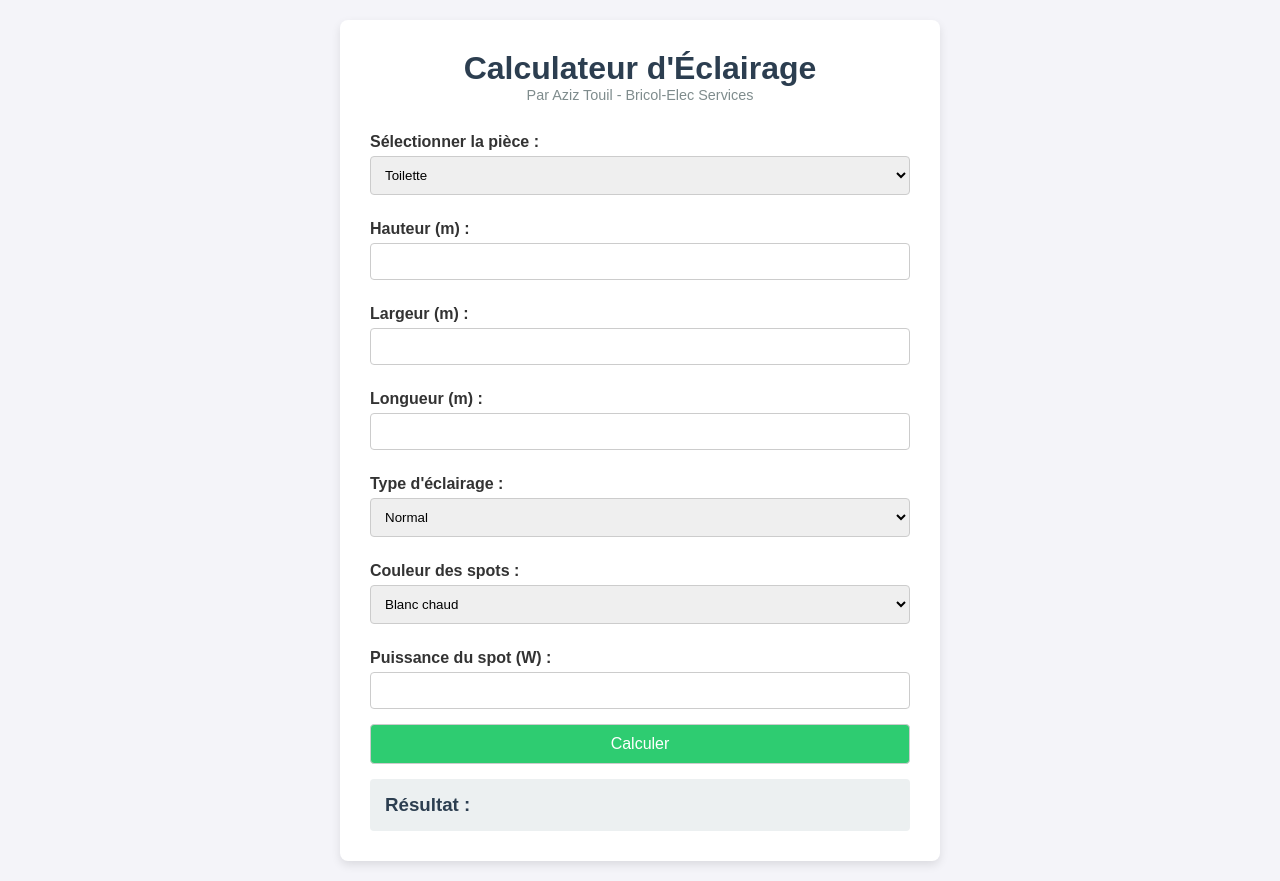
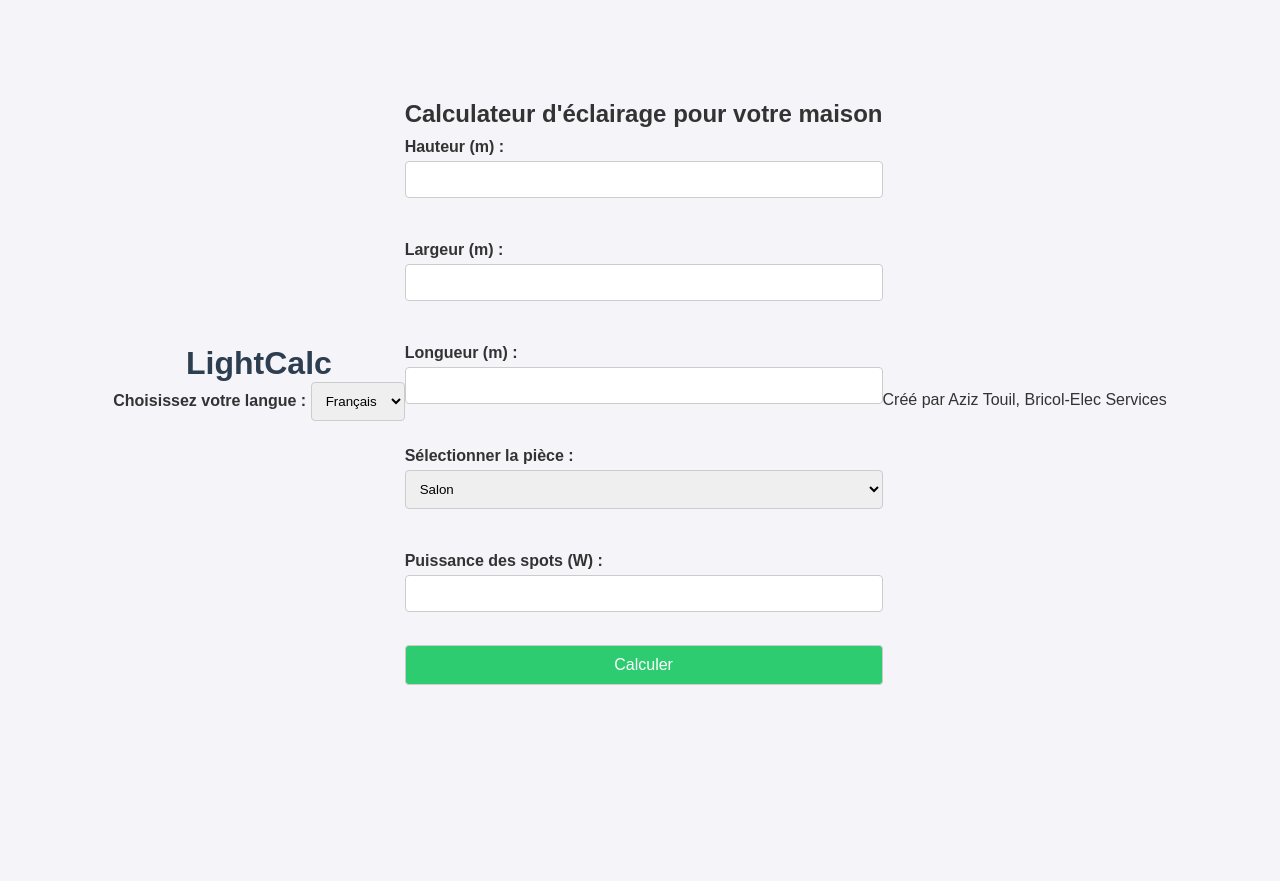
Before and after one commit to aziz-py/Bricol-Elec-Light, a plain HTML site: page index.html in a window 1280 px wide. After the commit the page ends 800 px from the top, so only its background shows below. Drawn offline with Linux system fonts and the light colour scheme.

Commit message:
Update index.html

```diff
--- a/index.html
+++ b/index.html
@@ -3,68 +3,57 @@
 <head>
   <meta charset="UTF-8">
   <meta name="viewport" content="width=device-width, initial-scale=1.0">
-    <title>Calcul d'Éclairage - Bricol-Elec Services</title>
+  <title>LightCalc - Calculateur d'éclairage</title>
   <link rel="stylesheet" href="style.css">
 </head>
 <body>
-
-    <div class="container">
   <header>
-            <h1>Calculateur d'Éclairage</h1>
-            <p>Par Aziz Touil - Bricol-Elec Services</p>
+    <h1>LightCalc</h1>
+    <div class="language-selector">
+      <label for="lang">Choisissez votre langue : </label>
+      <select id="lang" onchange="changeLanguage()">
+        <option value="fr">Français</option>
+        <option value="en">English</option>
+        <option value="ar">العربية</option>
+      </select>
+    </div>
   </header>
 
   <main>
-            <form id="lighting-form">
-                <label for="room">Sélectionner la pièce :</label>
-                <select id="room">
-                    <option value="1">Toilette</option>
-                    <option value="2">Salle de bain</option>
-                    <option value="3">Cuisine</option>
-                    <option value="4">Chambre à coucher</option>
-                    <option value="5">Salon</option>
-                    <option value="6">Salle à manger</option>
-                    <option value="7">Terrasse extérieure</option>
-                    <option value="8">Balcon</option>
-                    <option value="9">Couloir</option>
-                </select>
+    <h2>Calculateur d'éclairage pour votre maison</h2>
+    <form onsubmit="return validateForm()">
+      <label for="hauteur">Hauteur (m) :</label>
+      <input type="number" id="hauteur" name="hauteur" step="any" min="1" required><br>
 
-                <label for="height">Hauteur (m) :</label>
-                <input type="number" id="height" required>
+      <label for="largeur">Largeur (m) :</label>
+      <input type="number" id="largeur" name="largeur" step="any" min="1" required><br>
 
-                <label for="width">Largeur (m) :</label>
-                <input type="number" id="width" required>
+      <label for="longueur">Longueur (m) :</label>
+      <input type="number" id="longueur" name="longueur" step="any" min="1" required><br>
 
-                <label for="length">Longueur (m) :</label>
-                <input type="number" id="length" required>
+      <label for="piece">Sélectionner la pièce :</label>
+      <select id="piece" name="piece" required>
+        <option value="Salon">Salon</option>
+        <option value="Chambre">Chambre</option>
+        <option value="Salle de bain">Salle de bain</option>
+        <option value="Cuisine">Cuisine</option>
+        <option value="Chambre de dressing">Chambre de dressing</option>
+        <option value="Couloir">Couloir</option>
+        <option value="Balcon">Balcon</option>
+      </select><br>
 
-                <label for="lighting-type">Type d'éclairage :</label>
-                <select id="lighting-type">
-                    <option value="1.5">Normal</option>
-                    <option value="2.0">Clair</option>
-                    <option value="1.0">Tamisé</option>
-                </select>
-
-                <label for="spot-color">Couleur des spots :</label>
-                <select id="spot-color">
-                    <option value="2700">Blanc chaud</option>
-                    <option value="4000">Blanc neutre</option>
-                    <option value="5000">Blanc froid</option>
-                </select>
-
-                <label for="spot-power">Puissance du spot (W) :</label>
-                <input type="number" id="spot-power" required>
+      <label for="puissance">Puissance des spots (W) :</label>
+      <input type="number" id="puissance" name="puissance" step="any"><br>
 
       <button type="submit">Calculer</button>
     </form>
 
-            <div id="result">
-                <h3>Résultat :</h3>
-                <p id="recommended-spots"></p>
-                <p id="lighting-message"></p>
-            </div>
+    <div id="resultat"></div>
   </main>
-    </div>
+
+  <footer>
+    <p>Créé par Aziz Touil, Bricol-Elec Services</p>
+  </footer>
 
   <script src="script.js"></script>
 </body>
```
Lines whose indentation alone changed are shown as unchanged.
